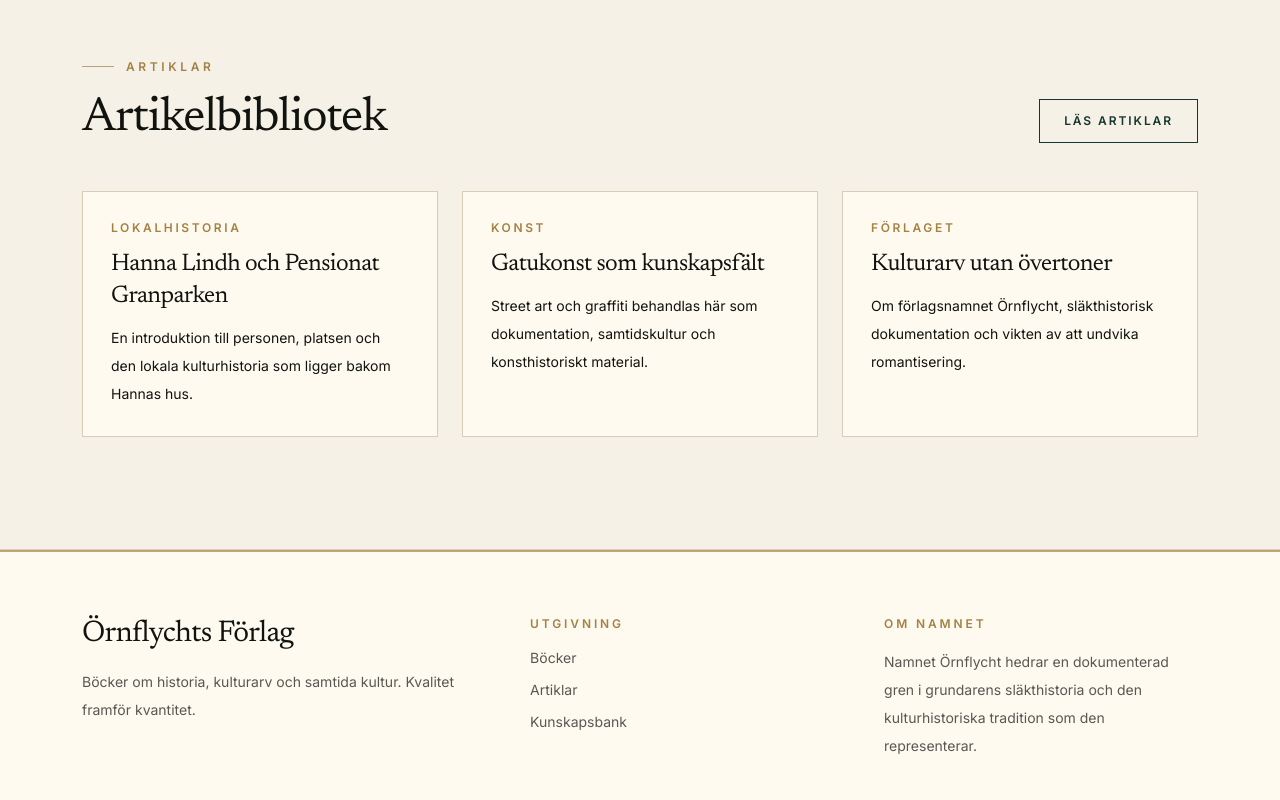
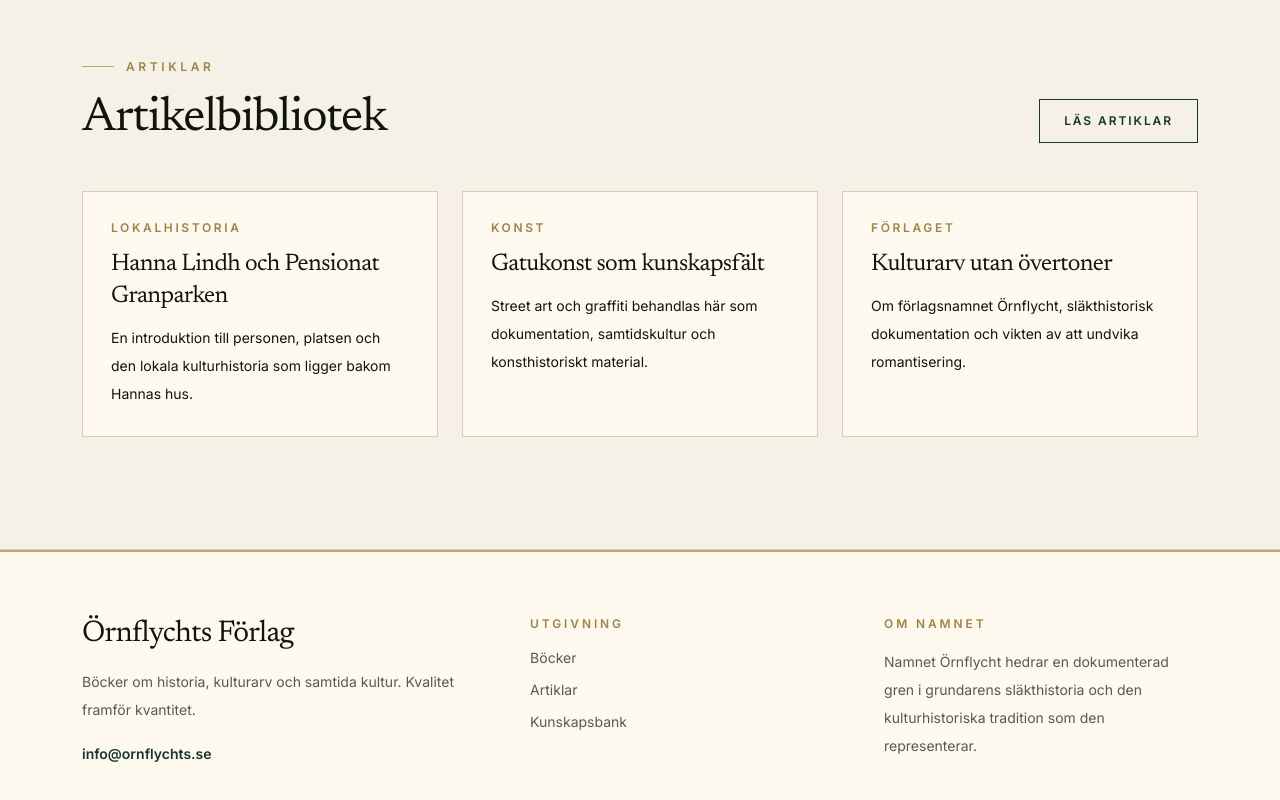
Before and after one commit to FredrikAnthony/ornflychts, a Next.js app: page / in a window 1280 px wide. Shown: the part 4193-4993 px from the top of the page. Built offline with nearby package versions, Linux system fonts and the light colour scheme.

Commit message:
Add publisher email to footer

```diff
--- a/components/Footer.tsx
+++ b/components/Footer.tsx
@@ -7,6 +7,9 @@ export function Footer() {
         <div>
           <p className="font-serif text-3xl tracking-tight text-ink dark:text-ivory">Örnflychts Förlag</p>
           <p className="mt-4 max-w-sm leading-7">Böcker om historia, kulturarv och samtida kultur. Kvalitet framför kvantitet.</p>
+          <a href="mailto:info@ornflychts.se" className="mt-5 inline-block text-sm font-semibold text-forest transition hover:text-brass dark:text-brass dark:hover:text-ivory">
+            info@ornflychts.se
+          </a>
         </div>
         <div>
           <p className="text-xs font-semibold uppercase tracking-[0.24em] text-brass">Utgivning</p>
```
